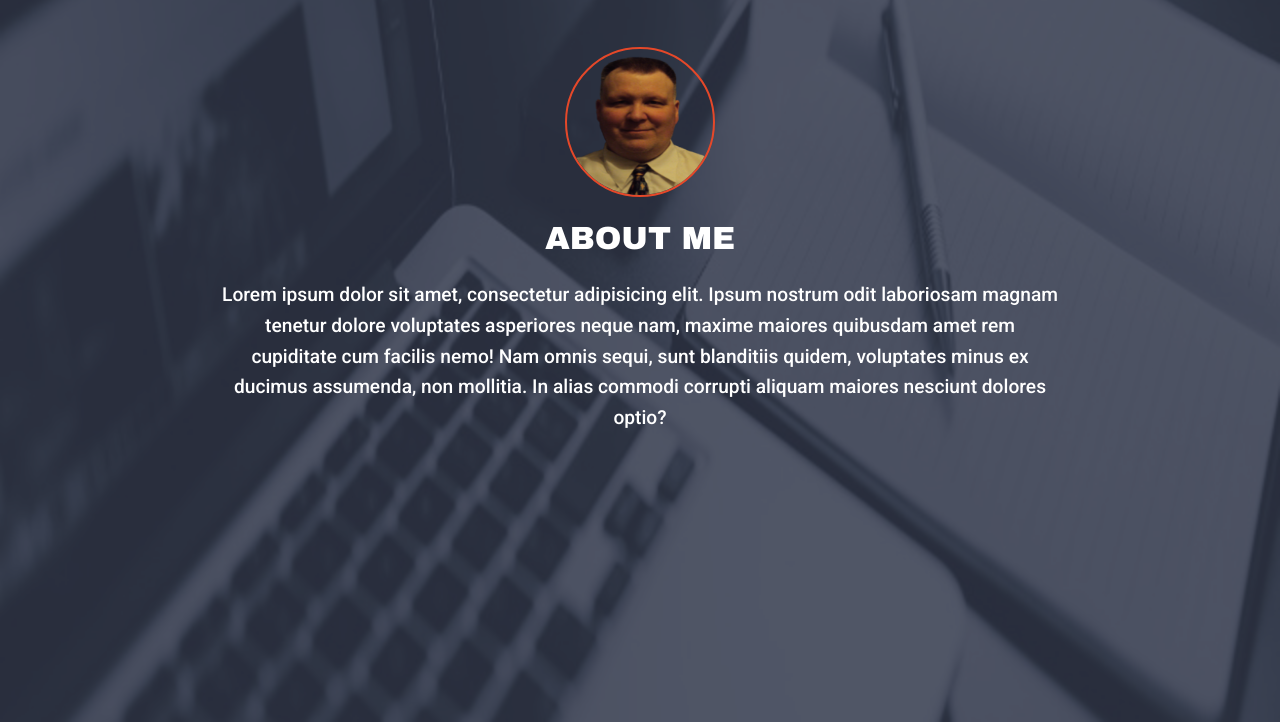
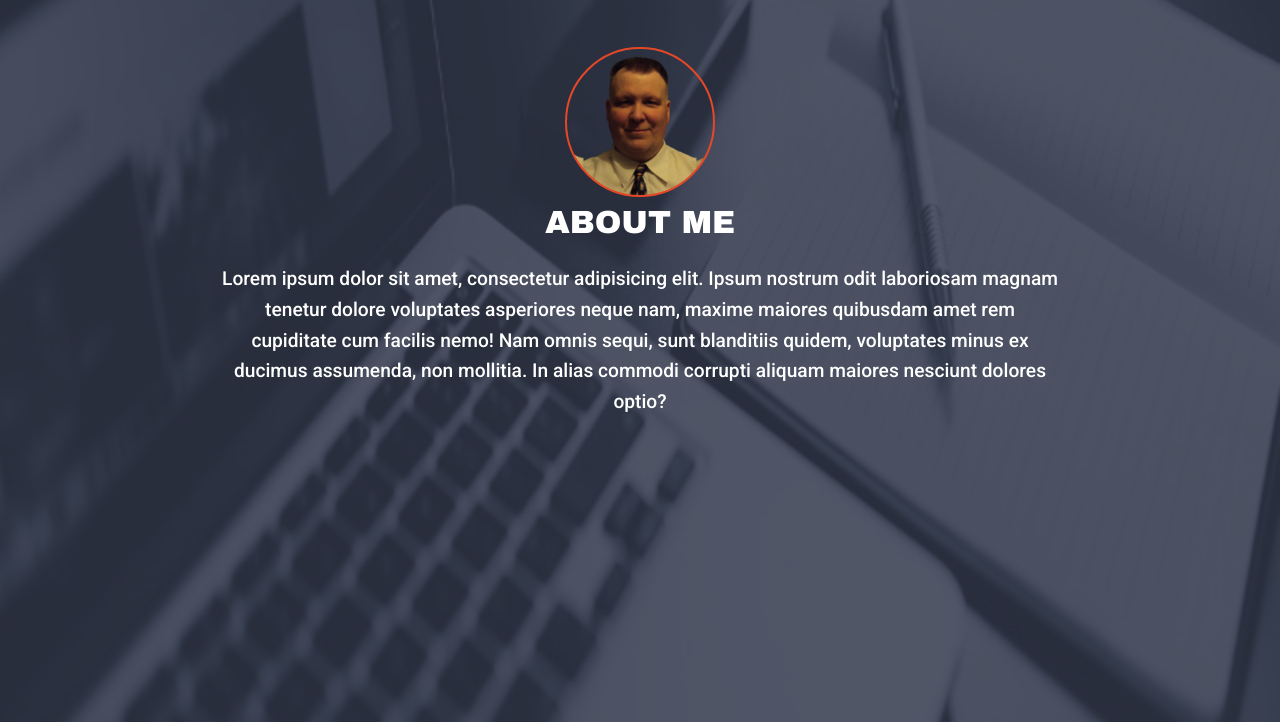
Before and after one commit to RonWaller/portfolio_project, a website: page build/about.html in a window 1280 px wide. Shown: the part 78-800 px from the top of the page. Drawn offline with Linux system fonts and the light colour scheme.

Commit message:
update about me image

```diff
--- a/source/scss/3-basics/_base.scss
+++ b/source/scss/3-basics/_base.scss
@@ -8,7 +8,7 @@
 
 body {
   box-sizing: border-box;
-  background-image: url('/img/homepage-mobile.jpg');
+  background-image: url('/build/img/homepage-mobile.jpg');
   width: 100%;
   height: 100vh;
   background-attachment: fixed;
@@ -36,9 +36,9 @@ body::after {
 }
 
 @media only screen and (min-width: 768px) {
-  background-image: url('/img/homepage-tablet-portrait.jpg');
+  background-image: url('/build/img/homepage-tablet-portrait.jpg');
 }
 
 @media only screen and (min-width: 1200px) {
-  background-image: url('/img/homepage-desktop.jpg');
+  background-image: url('/build/img/homepage-desktop.jpg');
 }
--- a/source/scss/6-pages/_about.scss
+++ b/source/scss/6-pages/_about.scss
@@ -7,12 +7,22 @@
   align-items: center;
   text-align: center;
 
-  & img {
+  & .img_aboutme {
+    background-image: url('/build/img/ronwallerbusiness_150w.png');
+    background-size: contain;
+    background-position: center center;
     width: 150px;
     height: 150px;
     border-radius: 50%;
     border: 2px solid $secondary;
+
   }
+  // & img {
+  //   width: 150px;
+  //   height: 150px;
+  //   border-radius: 50%;
+  //   border: 2px solid $secondary;
+  // }
 
   & p {
     width: 100%;
```
Also changed, not shown: build/about.html, build/css/main.css.
